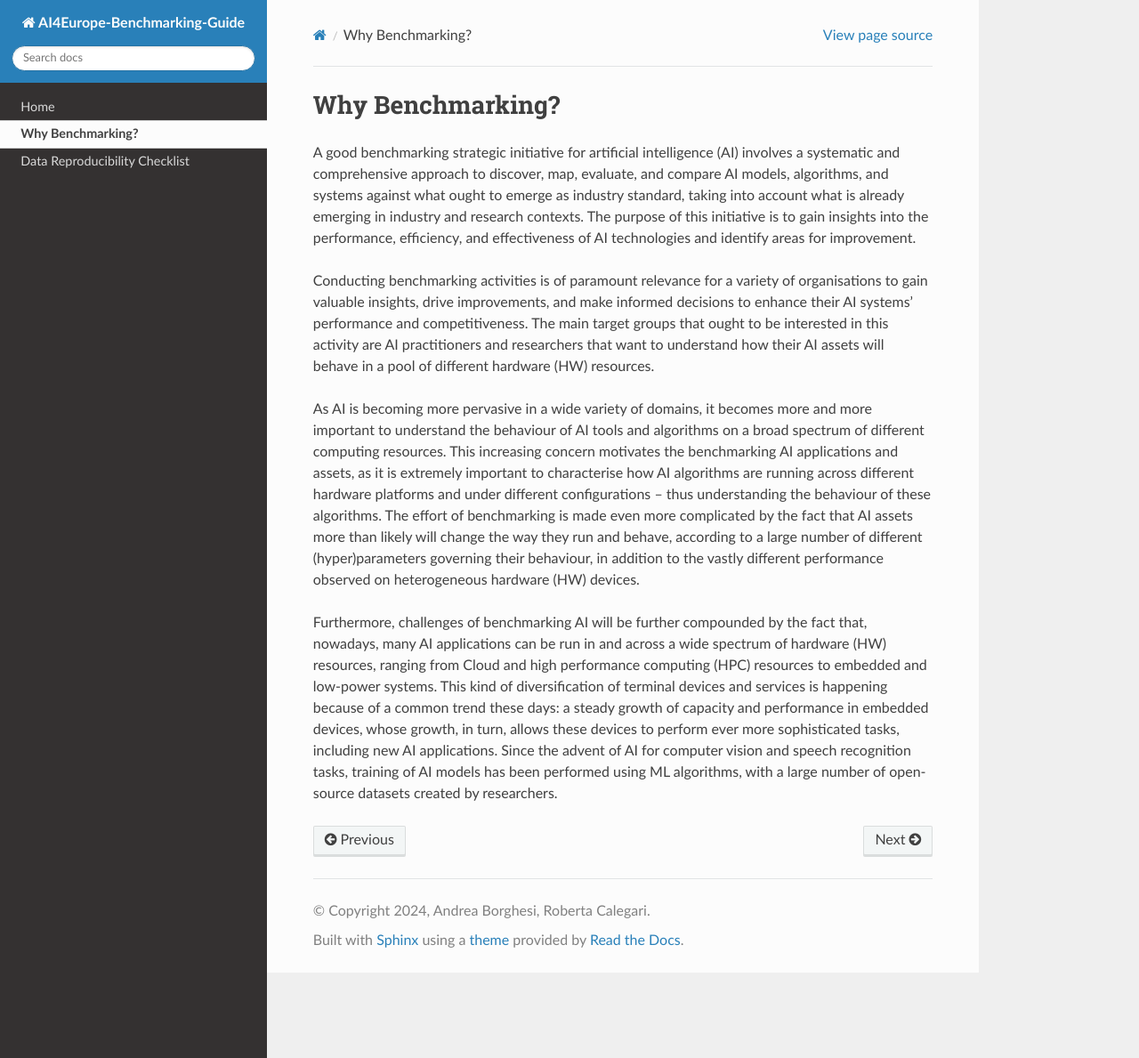
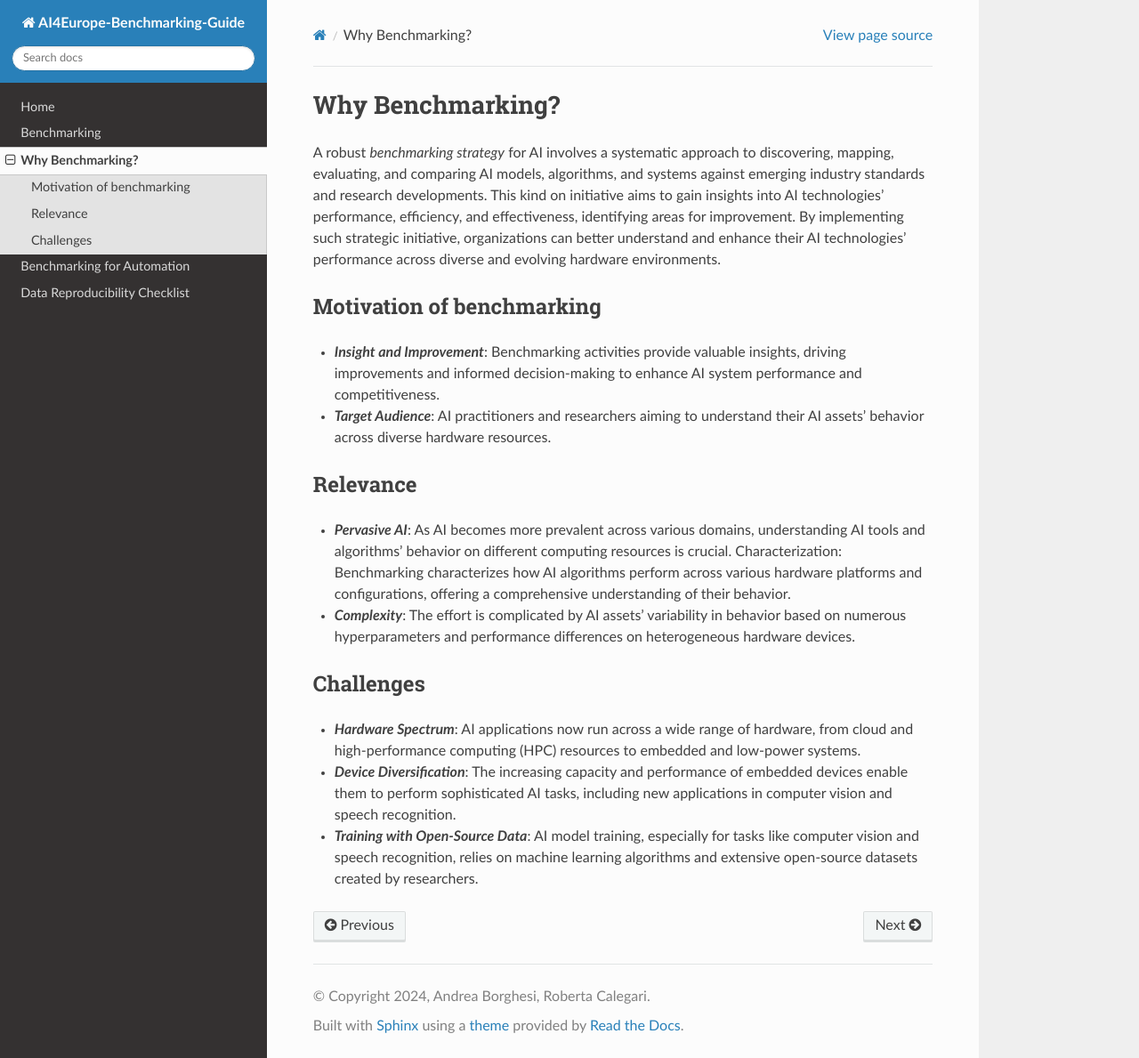
Before and after one commit to AndreaBorghesiUnibo/ai4europe_benchmark_guide, a Sphinx documentation site: the page built from source/motivation.md, in a window 1280 px wide and 1189 px high. Shown: the whole window at 89% size. Built offline with Sphinx 7.4.7 and the Read the Docs theme 2.0.0, drawn with Linux system fonts in a browser that asks for light colours.

Commit message:
Added some stuff

```diff
--- a/source/index.rst
+++ b/source/index.rst
@@ -15,7 +15,9 @@ Contents
 ==================
 .. toctree::
     Home <self>
+    benchmarking_process.md
     motivation.md
+    automation_anabled_by_benchmarking.md
     reproducibility_checklist.md
 
 * :ref:`genindex`
--- a/source/motivation.md
+++ b/source/motivation.md
@@ -1,40 +1,41 @@
 # Why Benchmarking?
 
-A good benchmarking strategic initiative for artificial intelligence (AI)
-involves a systematic and comprehensive approach to discover, map, evaluate, and
-compare AI models, algorithms, and systems against what ought to  emerge as
-industry standard, taking into account what is already emerging in industry and
-research contexts. The purpose of this initiative is to gain insights into the
-performance, efficiency, and effectiveness of AI technologies and identify areas
-for improvement.
+A robust _benchmarking strategy_ for AI involves a systematic approach to
+discovering, mapping, evaluating, and comparing AI models, algorithms, and
+systems against emerging industry standards and research developments. This kind
+on initiative aims to gain insights into AI technologies' performance,
+efficiency, and effectiveness, identifying areas for improvement.
+By implementing such strategic initiative, organizations can better understand
+and enhance their AI technologies' performance across diverse and evolving
+hardware environments.
 
-Conducting benchmarking activities is of paramount relevance for a variety of
-organisations to gain valuable insights, drive improvements, and make informed
-decisions to enhance their AI systems' performance and competitiveness. The main
-target groups that ought to  be interested in this activity are AI practitioners
-and researchers that want to understand how their AI assets will behave in a
-pool of different hardware (HW) resources.
+## Motivation of benchmarking
 
-As AI is becoming more pervasive in a wide variety of domains, it becomes more
-and more important to understand the behaviour of AI tools and algorithms on a
-broad spectrum of different computing resources. This increasing concern
-motivates the benchmarking AI applications and assets, as it is extremely
-important to characterise how AI algorithms are running across different
-hardware platforms and under different configurations – thus understanding the
-behaviour of these algorithms. The effort of benchmarking is made even more
-complicated by the fact that AI assets more than likely will change the way they
-run and  behave, according to a large number of different (hyper)parameters
-governing their behaviour, in addition to the vastly different performance
-observed on heterogeneous hardware (HW) devices.
+- ***Insight and Improvement***: Benchmarking activities provide valuable insights,
+  driving improvements and informed decision-making to enhance AI system
+performance and competitiveness.
+- ***Target Audience***: AI practitioners and researchers aiming to understand
+  their AI assets' behavior across diverse hardware resources.
 
-Furthermore, challenges of benchmarking AI will be further compounded by the
-fact that, nowadays, many AI applications can be run in and across a wide
-spectrum  of hardware (HW) resources, ranging from Cloud and high performance
-computing (HPC) resources to embedded and low-power systems. This kind of
-diversification of terminal devices and services is happening  because  of a
-common trend these days: a steady growth of capacity and performance in embedded
-devices, whose growth, in turn, allows these devices  to perform ever more
-sophisticated tasks, including new AI applications. Since the advent of AI for
-computer vision and speech recognition tasks, training of AI models has been
-performed using ML algorithms, with a large number of open-source datasets
-created by researchers.
+## Relevance
+
+- ***Pervasive AI***: As AI becomes more prevalent across various domains,
+  understanding AI tools and algorithms' behavior on different computing
+resources is crucial.  Characterization: Benchmarking characterizes how AI
+algorithms perform across various hardware platforms and configurations,
+offering a comprehensive understanding of their behavior.
+- ***Complexity***: The effort is complicated by AI assets' variability in
+  behavior based on numerous hyperparameters and performance differences on
+heterogeneous hardware devices.
+
+## Challenges
+
+- ***Hardware Spectrum***: AI applications now run across a wide range of
+  hardware, from cloud and high-performance computing (HPC) resources to
+embedded and low-power systems.
+- ***Device Diversification***: The increasing capacity and performance of
+  embedded devices enable them to perform sophisticated AI tasks, including new
+applications in computer vision and speech recognition.
+- ***Training with Open-Source Data***: AI model training, especially for tasks
+  like computer vision and speech recognition, relies on machine learning
+algorithms and extensive open-source datasets created by researchers.
```
Also changed, not shown: source/automation_anabled_by_benchmarking.md (added, +46 -0 lines), source/benchmarking_process.md (added, +5 -0 lines), source/reproducibility_checklist.md (+10 -10 lines), source/img/automated_hw_matching_scheme.png (added), 2 other files.
